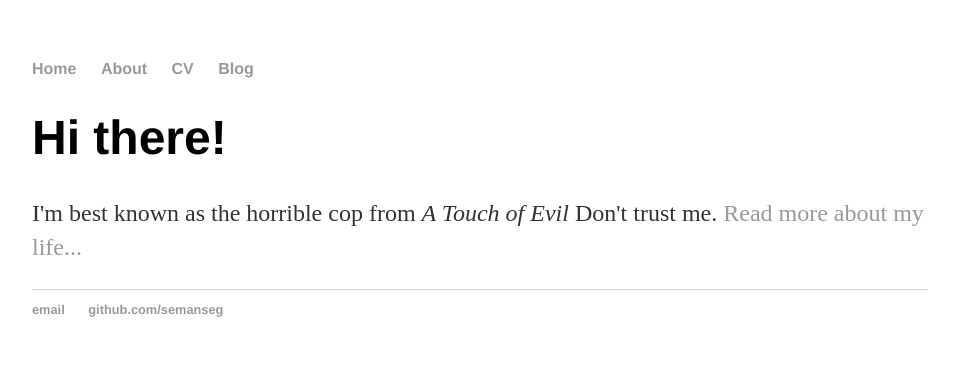
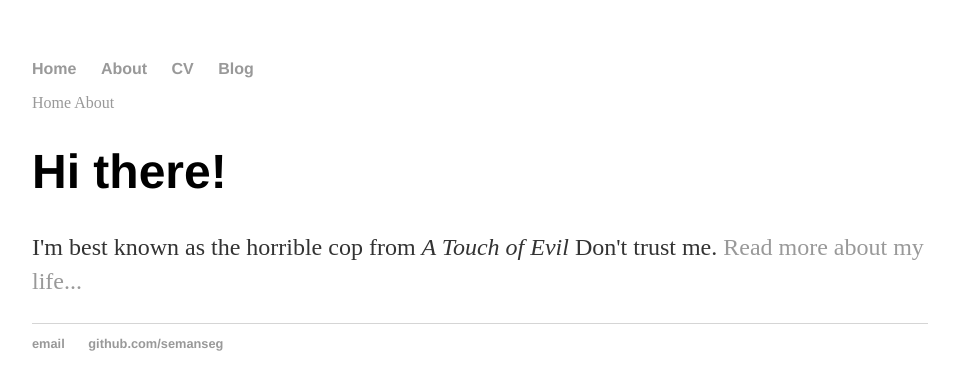
Before and after one commit to kooglas/semanseg.github.io, a Jekyll site: the page built from index.html, in a window 1280 px wide. Shown: the top 390 px of the page, without its empty margins (160-1115 px from the left). Built offline with Jekyll 4.4.1, drawn with Linux system fonts in a browser that asks for light colours.

Commit message:
Test _includes

```diff
--- /dev/null
+++ b/_includes/navigation.html
@@ -0,0 +1,4 @@
+<nav>
+    <a href="/">Home</a>
+    <a href="/about.html">About</a>
+</nav>
--- a/_layouts/default.html
+++ b/_layouts/default.html
@@ -14,6 +14,9 @@
 	        		<li><a href="/blog">Blog</a></li>
 	    		</ul>
 			</nav>
+
+			{% include navigation.html %}
+
 			<div class="container">
 
 			{{ content }}
```
